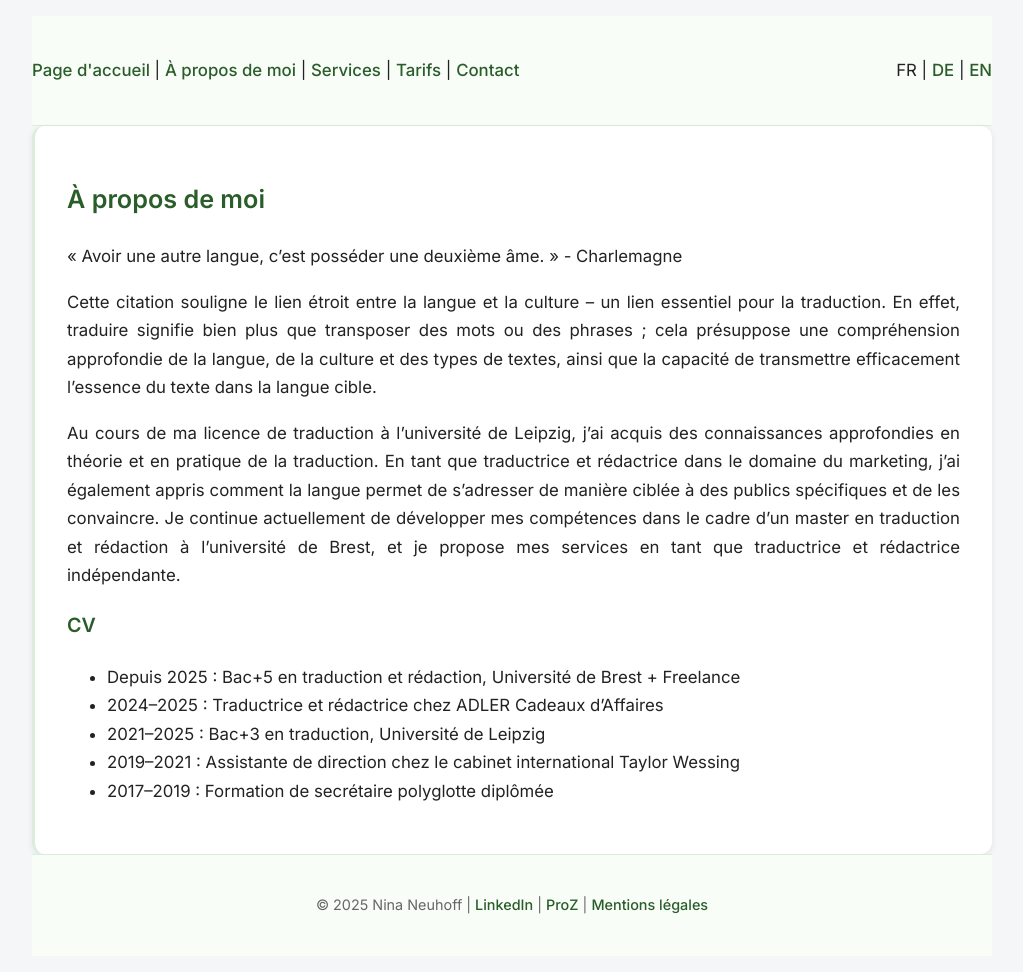
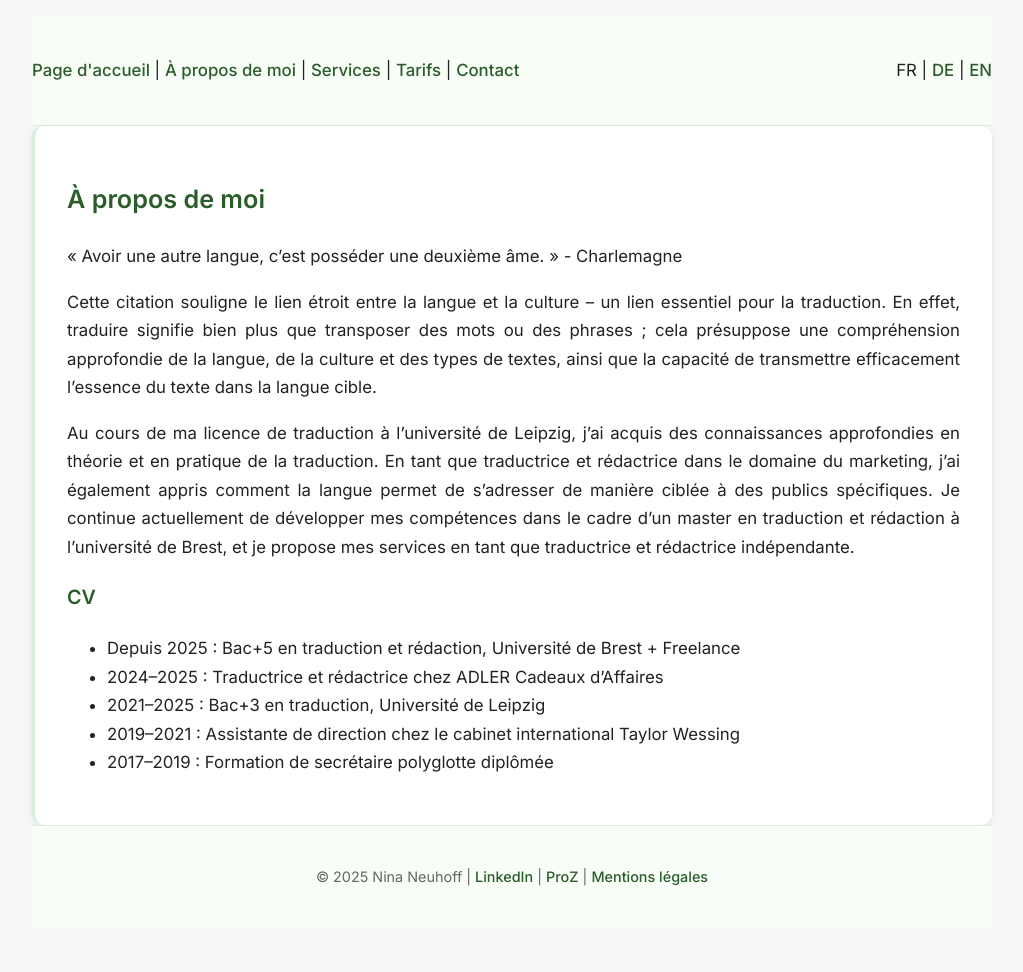
Before and after one commit to nneuhoff/traduction-translation-uebersetzung, a Jekyll site: the page built from fr/about.md, in a window 1280 px wide. Shown: the whole page, without its empty margins (128-1151 px from the left). Built offline with Jekyll 4.4.1, drawn with Linux system fonts in a browser that asks for light colours; after the commit the page ends 944 px from its top, so only the background shows below that.

Commit message:
Update about.md

```diff
--- a/fr/about.md
+++ b/fr/about.md
@@ -10,7 +10,7 @@ lang: fr
 
 Cette citation souligne le lien étroit entre la langue et la culture – un lien essentiel pour la traduction. En effet, traduire signifie bien plus que transposer des mots ou des phrases ; cela présuppose une compréhension approfondie de la langue, de la culture et des types de textes, ainsi que la capacité de transmettre efficacement l’essence du texte dans la langue cible.
 
-Au cours de ma licence de traduction à l'université de Leipzig, j'ai acquis des connaissances approfondies en théorie et en pratique de la traduction. En tant que traductrice et rédactrice dans le domaine du marketing, j'ai également appris comment la langue permet de s'adresser de manière ciblée à des publics spécifiques et de les convaincre. Je continue actuellement de développer mes compétences dans le cadre d'un master en traduction et rédaction à l'université de Brest, et je propose mes services en tant que traductrice et rédactrice indépendante.
+Au cours de ma licence de traduction à l'université de Leipzig, j'ai acquis des connaissances approfondies en théorie et en pratique de la traduction. En tant que traductrice et rédactrice dans le domaine du marketing, j'ai également appris comment la langue permet de s'adresser de manière ciblée à des publics spécifiques. Je continue actuellement de développer mes compétences dans le cadre d'un master en traduction et rédaction à l'université de Brest, et je propose mes services en tant que traductrice et rédactrice indépendante.
 
 ### CV
 - Depuis 2025 : Bac+5 en traduction et rédaction, Université de Brest + Freelance
```
